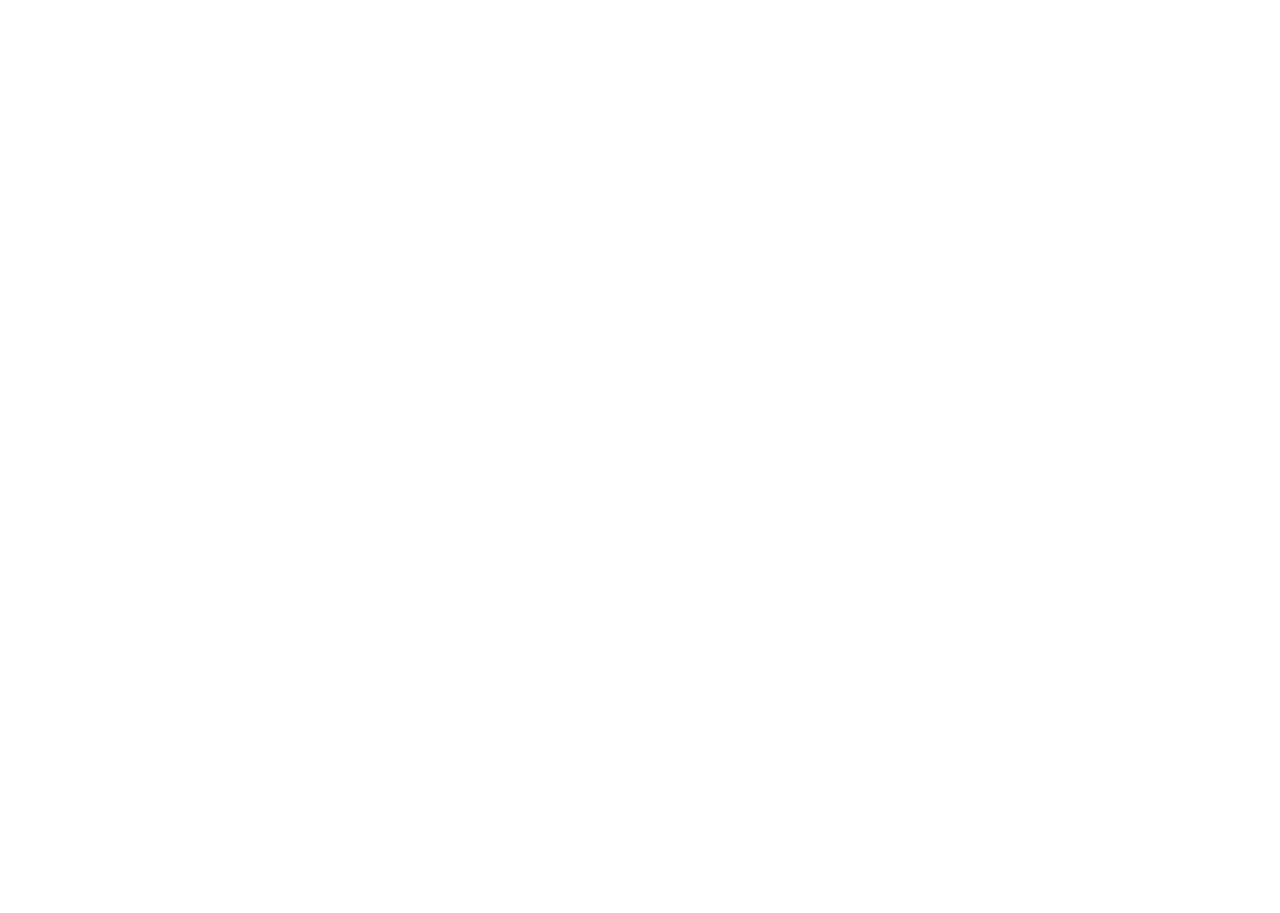
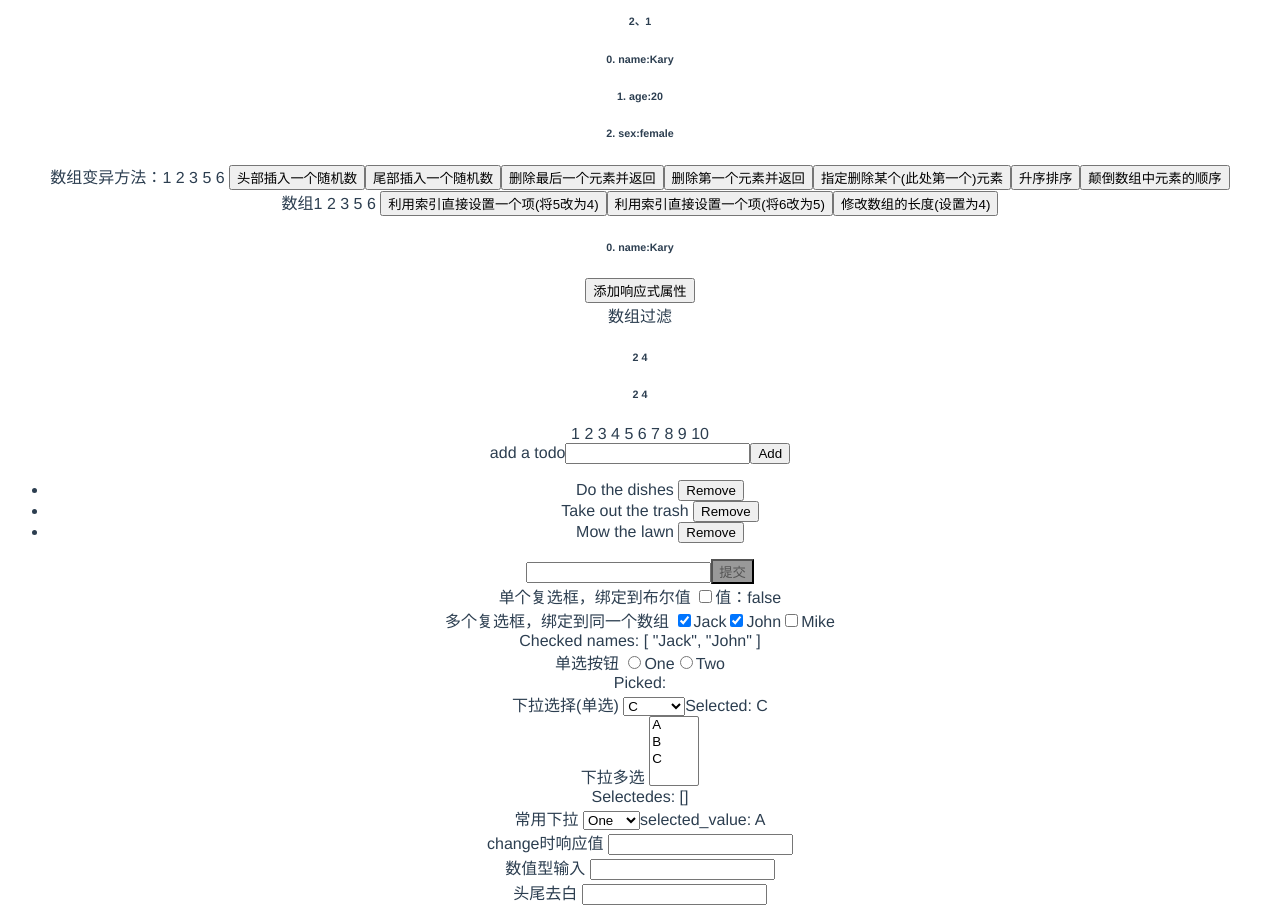
Before and after one commit to chanyan17/vue-demo, a Vue app: page / in a window 1280 px wide. Shown: the part 580-1493 px from the top of the page. Before the commit the page ends 800 px from the top, so only its background shows below. Built offline with nearby package versions, Linux system fonts and the light colour scheme.

Commit message:
'条件控制/列表渲染/表单'

```diff
--- a/src/App.vue
+++ b/src/App.vue
@@ -4,6 +4,9 @@
       <computed-watch></computed-watch>
       <class-style></class-style>
       <conditional></conditional>
+      <list></list>
+      <to-do></to-do>
+      <froms></froms>
   </div>
 </template>
 
@@ -12,13 +15,20 @@
 import ComputedWatch from './components/ComputedWatch'
 import ClassStyle from './components/ClassStyle'
 import Conditional from './components/Conditional'
+import List from './components/List'
+import ToDo from './components/ToDo'
+import Froms from './components/Forms'
 export default {
     name: 'App',
+    // 局部注册组件
     components: {
         VueTpl,
         ComputedWatch,
         ClassStyle,
-        Conditional
+        Conditional,
+        List,
+        "to-do": ToDo,
+        Froms
     }
 }
 </script>
--- a/src/components/Conditional.vue
+++ b/src/components/Conditional.vue
@@ -5,6 +5,16 @@
         <h5 v-if="ok">Yes</h5>
         <h5 v-else>No</h5>
     </div>
+    <!-- v-show 不支持 <template> 元素，也不支持 v-else -->
+    <template v-if="isUsernameLoginType">
+        <label>Username</label>
+        <input placeholder="Enter your username" key="username-input">
+    </template>
+    <template v-else>
+        <label>Email</label>
+        <input placeholder="Enter your email address" key="email-input">
+    </template>
+    <button v-on:click="changeLoginType">切换登录方式</button>
 </div>
 </template>
 
@@ -13,12 +23,16 @@
     name: 'Conditional',
     data () {
         return {
-            ok: false
+            ok: false,
+            isUsernameLoginType: true
         }
     },
     methods: {
         changOk: function() {
             this.ok = !this.ok;
+        },
+        changeLoginType: function() {
+            this.isUsernameLoginType = !this.isUsernameLoginType;
         }
     }
 }
--- /dev/null
+++ b/src/components/Forms.vue
@@ -0,0 +1,121 @@
+<template>
+<div>
+    <div>
+        <input type="text" v-model="suggest">
+        <button :class="suggestClass">提交</button>
+    </div>
+    <div>
+        单个复选框，绑定到布尔值
+        <input type="checkbox" id="checkbox" v-model="checked">
+        <label for="checkbox">值：{{ checked }}</label>
+    </div>
+    <div>
+        多个复选框，绑定到同一个数组
+        <input type="checkbox" id="jack" value="Jack" v-model="checkedNames">
+        <label for="jack">Jack</label>
+        <input type="checkbox" id="john" value="John" v-model="checkedNames">
+        <label for="john">John</label>
+        <input type="checkbox" id="mike" value="Mike" v-model="checkedNames">
+        <label for="mike">Mike</label>
+        <br>
+        <span>Checked names: {{ checkedNames }}</span>
+    </div>
+    <div>
+        单选按钮
+        <input type="radio" id="one" value="One" v-model="picked">
+        <label for="one">One</label>
+        <input type="radio" id="two" value="Two" v-model="picked">
+        <label for="two">Two</label>
+        <br>
+        <span>Picked: {{ picked }}</span>
+    </div>
+    <div>
+        下拉选择(单选)
+        <select v-model="selected">
+            <option disabled value="">请选择</option>
+            <option>A</option>
+            <option>B</option>
+            <option>C</option>
+        </select>
+        <span>Selected: {{ selected }}</span>
+    </div>
+    <div>
+        下拉多选
+        <select v-model="selectedes" multiple style="width: 50px;">
+            <option>A</option>
+            <option>B</option>
+            <option>C</option>
+        </select>
+        <br>
+        <span>Selectedes: {{ selectedes }}</span>
+    </div>
+    <div>
+        常用下拉
+        <select v-model="selected_value">
+            <option v-for="(option, index) in options" :key="index" v-bind:value="option.value">
+                {{ option.text }}
+            </option>
+        </select>
+        <span>selected_value: {{ selected_value }}</span>
+    </div>
+    <div>
+        change时响应值
+        <input type="text" v-model.lazy="msg"> <span>{{msg}}</span>
+    </div>
+    <div>
+        数值型输入
+        <input type="number" v-model.number="num"> <span>{{num}}</span>
+    </div>
+    <div>
+        头尾去白
+        <input type="text" v-model.trim="text"> <span>{{text}}</span>
+    </div>
+</div>
+</template>
+
+<script>
+export default {
+    name: 'VueTpl',
+    data () {
+        return {
+            suggest: '',
+            checked: false,
+            checkedNames: [ "Jack", "John" ],
+            picked: '',
+            selected: 'C',
+            selectedes: [],
+            selected_value: 'A',
+            options: [
+                { text: 'One', value: 'A' },
+                { text: 'Two', value: 'B' },
+                { text: 'Three', value: 'C' }
+            ],
+            msg: '',
+            num: undefined,
+            text: ''
+        }
+    },
+    computed: {
+        suggestClass: function() {
+            if(this.suggest.length) {
+                return 'ok'
+            }else{
+                return 'unOk'
+            }
+        }
+    },
+    methods: {
+
+    }
+}
+</script>
+<style>
+    .ok {
+        background-color: chartreuse;
+        color: #FFF;
+    }
+    .unOk {
+        background-color: #999;
+        color: #545454;
+    }
+</style>
--- /dev/null
+++ b/src/components/List.vue
@@ -0,0 +1,119 @@
+<template>
+<div>
+    <div>
+        <h6 v-for="(item, index) in arrayData" :key="index">{{index}}、{{item}}</h6>
+    </div>
+    <div>
+        <h6 v-for="(value, key, index) in objectData" :key="index">{{index}}. {{key}}:{{value}}</h6>
+    </div>
+    <div>
+        数组变异方法：<span v-for="(item, index) in list" :key="index">{{item}} </span>
+        <button @click="unshiftItem">头部插入一个随机数</button>
+        <button @click="pushItem">尾部插入一个随机数</button>
+        <button @click="popItem">删除最后一个元素并返回</button>
+        <button @click="shiftItem">删除第一个元素并返回</button>
+        <button @click="spliceItem">指定删除某个(此处第一个)元素</button>
+        <button @click="sortList">升序排序</button>
+        <button @click="reverseList">颠倒数组中元素的顺序</button>
+        <div>
+            数组<span v-for="(item, index) in testData" :key="index">{{item}} </span>
+            <button @click="setValue1">利用索引直接设置一个项(将5改为4)</button>
+            <button @click="setValue2">利用索引直接设置一个项(将6改为5)</button>
+            <button @click="setLength">修改数组的长度(设置为4)</button>
+        </div>
+    </div>
+    <div>
+        <h6 v-for="(value, key, index) in objectTestData" :key="index">{{index}}. {{key}}:{{value}}</h6>
+        <button @click="addAttrData">添加响应式属性</button>
+    </div>
+    <div>数组过滤
+        <h6><span v-for="(n, index) in evenNumbers" :key="index">{{n}} </span></h6>
+        <h6><span v-for="(n, index) in even(numbers)" :key="index">{{n}} </span></h6>
+    </div>
+    <div>
+        <span v-for="(n, index) in 10" :key="index">{{ n }} </span>
+    </div>
+</div>
+</template>
+
+<script>
+export default {
+    name: 'List',
+    data () {
+        return {
+            arrayData: [
+                '5',
+                '4',
+                '1'
+            ],
+            objectData: {
+                name: 'Kary',
+                age: 20,
+                sex: 'female'
+            },
+            list: [1, 2, 3, 5, 6],
+            testData: [1, 2, 3, 5, 6],
+            objectTestData: {
+                name: 'Kary'
+            },
+            numbers: [ 1, 2, 3, 4, 5 ]
+        }
+    },
+    computed: {
+        evenNumbers: function() {
+            return this.numbers.filter(function(n) {
+                return n%2 === 0;
+            });
+        }
+    },
+    methods: {
+        unshiftItem: function() {
+            this.list.unshift( Math.floor(Math.random()*10+1) );
+        },
+        pushItem: function() {
+            this.list.push( Math.floor(Math.random()*10+1) );
+        },
+        popItem: function() {
+            this.list.pop();
+        },
+        shiftItem: function() {
+            this.list.shift();
+        },
+        spliceItem: function() {
+            this.list.splice(0, 1);
+        },
+        sortList: function() {
+            this.list.sort((x, y) => {
+                return x-y;
+            });
+        },
+        reverseList: function() {
+            this.list.reverse();
+        },
+        setValue1: function() {
+            this.$set(this.testData, 3, 4);
+        },
+        setValue2: function() {
+            this.testData.splice(4, 1, 5);
+        },
+        setLength: function() {
+            this.testData.splice(4);
+        },
+        addAttrData: function() {
+            this.objectTestData = Object.assign({}, this.objectTestData, {
+                age: 20,
+                sex: 'female'
+            })
+        },
+        even: function(numbers) {
+            return numbers.filter(function(n) {
+                return n%2 === 0;
+            });
+        }
+    }
+}
+</script>
+
+<!-- Add "scoped" attribute to limit CSS to this component only -->
+<style scoped>
+</style>
--- /dev/null
+++ b/src/components/ToDo.vue
@@ -0,0 +1,57 @@
+<template>
+    <div>
+        <form v-on:submit.prevent="addNewTodo">
+            <label for="new-todo">add a todo</label>
+            <input id="new-todo" v-model="newTodoText">
+            <button type="submit">Add</button>
+        </form>
+        <ul>
+            <li
+                is="todo-item"
+                v-for="(todo, index) in todos"
+                :key="todo.id"
+                :title="todo.title"
+                @remove="todos.splice(index, 1)"
+            ></li>
+        </ul>
+    </div>
+</template>
+
+<script>
+export default {
+    name: 'ToDo',
+    data: function() {
+        return {
+            newTodoText: '',
+            todos: [
+            {
+                id: 1,
+                title: 'Do the dishes',
+            },
+            {
+                id: 2,
+                title: 'Take out the trash',
+            },
+            {
+                id: 3,
+                title: 'Mow the lawn'
+            }
+            ],
+            nextTodoId: 4
+        }
+    },
+    methods: {
+        addNewTodo: function () {
+            this.todos.push({
+                id: this.nextTodoId++,
+                title: this.newTodoText
+            })
+            this.newTodoText = ''
+        }
+    }
+}
+</script>
+
+<!-- Add "scoped" attribute to limit CSS to this component only -->
+<style scoped>
+</style>
--- /dev/null
+++ b/src/components/TodoItem.vue
@@ -0,0 +1,12 @@
+<script>
+export default {
+    name: 'TodoItem',
+    template: '\
+        <li>\
+        {{ title }}\
+        <button v-on:click="$emit(\'remove\')">Remove</button>\
+        </li>\
+    ',
+    props: ['title']
+}
+</script>
--- a/src/main.js
+++ b/src/main.js
@@ -3,9 +3,13 @@
 import Vue from 'vue'
 import App from './App'
 import lodash from 'lodash'
+import ToDoItem from './components/ToDoItem'
 
 Vue.config.productionTip = false
 Vue.prototype._ = lodash
+
+// 全局注册组件
+Vue.component('todo-item', ToDoItem);
 
 /* eslint-disable no-new */
 let app = new Vue({
```
